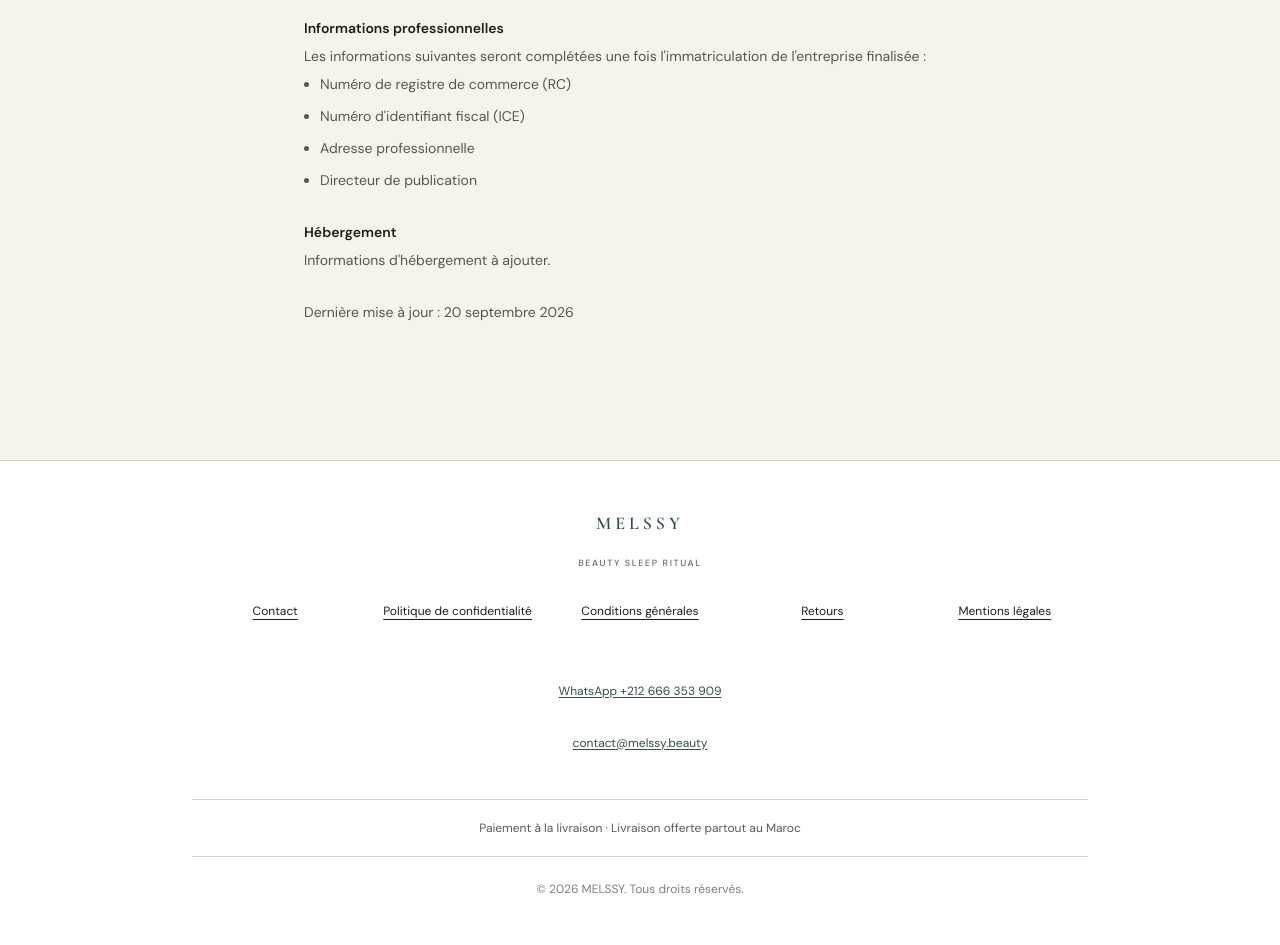
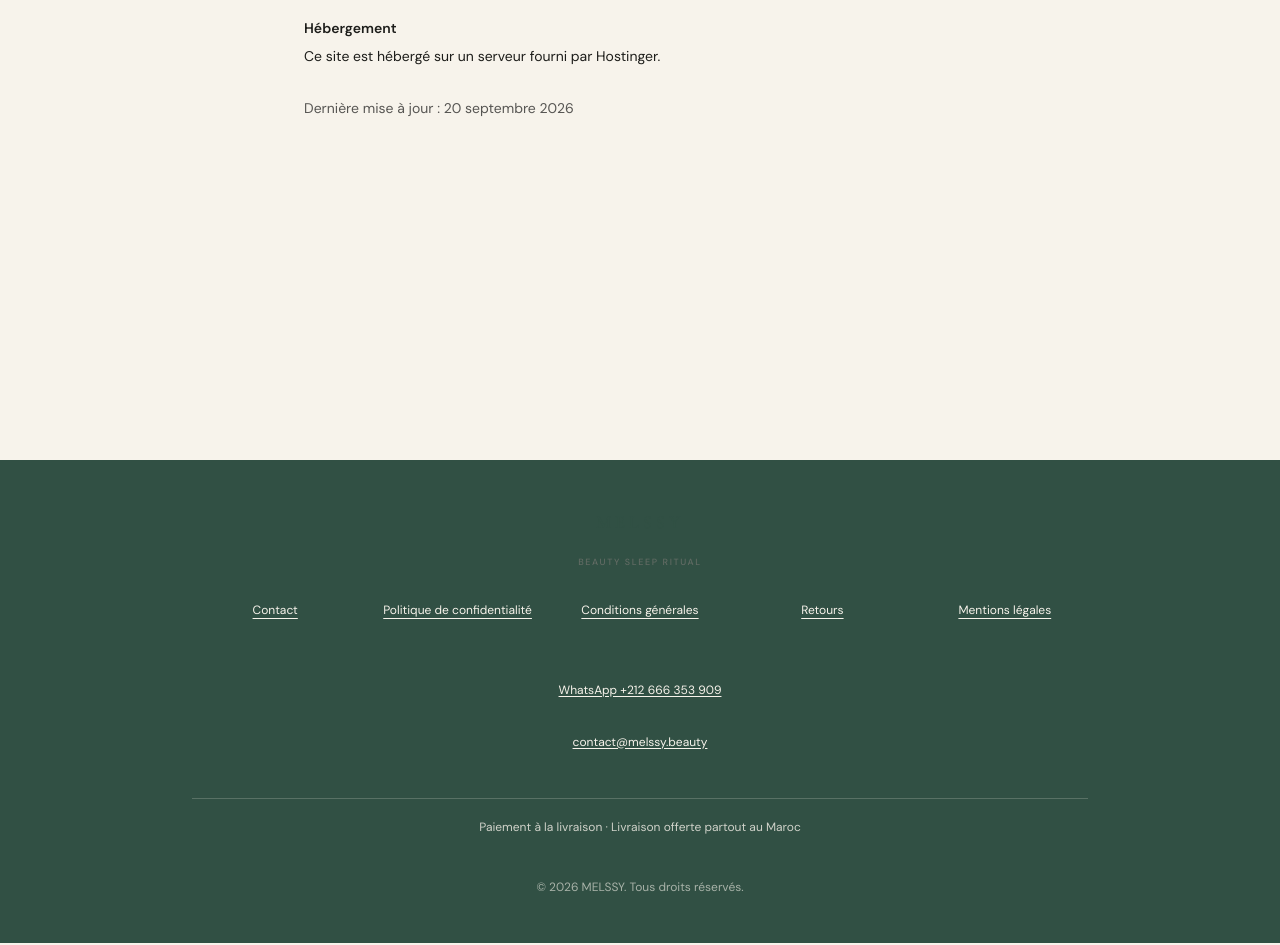
Before and after one commit to medfiddi-crypto/melssy, a Next.js app in the folder frontend/: page /mentions-legales in a window 1280 px wide. Shown: the part 340-1285 px from the top of the page. Built offline with nearby package versions, Linux system fonts and the light colour scheme.

Commit message:
Clean footer and legal pages

```diff
--- a/frontend/src/app/confidentialite/page.tsx
+++ b/frontend/src/app/confidentialite/page.tsx
@@ -50,7 +50,7 @@
         <section>
           <h2 className="font-semibold">Conservation des données</h2>
           <p>
-            Vos données sont conservées aussi longtemps que nécessaire pour traiter votre commande, organiser votre livraison et gérer les éventuels retours ou échanges (7 jours minimum). Elles peuvent être conservées plus longtemps si required par la loi marocaine.
+            Vos données sont conservées aussi longtemps que nécessaire pour traiter votre commande, organiser votre livraison et gérer les éventuels retours ou échanges. Elles peuvent être conservées plus longtemps si la loi marocaine l'exige.
           </p>
         </section>
 
--- a/frontend/src/app/mentions-legales/page.tsx
+++ b/frontend/src/app/mentions-legales/page.tsx
@@ -28,22 +28,9 @@
         </section>
 
         <section>
-          <h2 className="font-semibold">Informations professionnelles</h2>
-          <p className="text-black/65">
-            Les informations suivantes seront complétées une fois l'immatriculation de l'entreprise finalisée :
-          </p>
-          <ul className="ml-4 list-disc space-y-1 text-black/65">
-            <li>Numéro de registre de commerce (RC)</li>
-            <li>Numéro d'identifiant fiscal (ICE)</li>
-            <li>Adresse professionnelle</li>
-            <li>Directeur de publication</li>
-          </ul>
-        </section>
-
-        <section>
           <h2 className="font-semibold">Hébergement</h2>
-          <p className="text-black/65">
-            Informations d'hébergement à ajouter.
+          <p>
+            Ce site est hébergé sur un serveur fourni par Hostinger.
           </p>
         </section>
 
--- a/frontend/src/app/rituel/page.tsx
+++ b/frontend/src/app/rituel/page.tsx
@@ -624,17 +624,6 @@
           </Carousel>
         </div>
       </section>
-      <footer className="bg-[var(--foreground)] px-6 py-12 text-[#f7f3eb] md:px-16">
-        <div className="text-center">
-          <span className="wordmark block translate-x-[0.02em] text-[var(--green)] text-base font-medium" style={{ letterSpacing: ".08em" }}>{landing.masthead.brand}</span>
-          <p className="wordmark-descriptor text-[9px] uppercase tracking-[.16em]">{landing.footer.descriptor}</p>
-        </div>
-        <nav className="mt-7 grid gap-3 text-sm sm:grid-cols-3">
-          <Link href="/a-propos">Notre histoire</Link>
-          <Link href="/collections/essentiels-de-nuit">Collections</Link>
-          <Link href="/contact">Nous contacter</Link>
-        </nav>
-      </footer>
       {stickyCtaMounted && (
         <a
           href="#commander"
--- a/frontend/src/components/footer.tsx
+++ b/frontend/src/components/footer.tsx
@@ -2,33 +2,33 @@
 
 export function Footer() {
   return (
-    <footer className="border-t border-[var(--line)] bg-white px-5 py-12 sm:px-6">
+    <footer className="bg-[var(--green)] px-5 py-12 text-[#f7f3eb] sm:px-6">
       <div className="mx-auto max-w-4xl">
         {/* Brand & Descriptor */}
         <div className="mb-8 flex flex-col items-center text-center">
-          <Link href="/rituel" className="wordmark text-lg">
+          <Link href="/rituel" className="wordmark text-lg text-[#f7f3eb]">
             MELSSY
           </Link>
-          <span className="wordmark-descriptor mt-1 text-[9px] font-medium tracking-[0.18em]">
+          <span className="wordmark-descriptor mt-1 text-[9px] font-medium tracking-[0.18em] text-[#f7f3eb]">
             BEAUTY SLEEP RITUAL
           </span>
         </div>
 
         {/* Links Grid */}
         <div className="mb-8 grid grid-cols-2 gap-6 text-center text-xs sm:grid-cols-5 sm:gap-4">
-          <Link href="/contact" className="underline underline-offset-4 hover:text-[var(--rose)]">
+          <Link href="/contact" className="text-[#f7f3eb] underline underline-offset-4 hover:opacity-80">
             Contact
           </Link>
-          <Link href="/confidentialite" className="underline underline-offset-4 hover:text-[var(--rose)]">
+          <Link href="/confidentialite" className="text-[#f7f3eb] underline underline-offset-4 hover:opacity-80">
             Politique de confidentialité
           </Link>
-          <Link href="/conditions-generales" className="underline underline-offset-4 hover:text-[var(--rose)]">
+          <Link href="/conditions-generales" className="text-[#f7f3eb] underline underline-offset-4 hover:opacity-80">
             Conditions générales
           </Link>
-          <Link href="/livraison-retours" className="underline underline-offset-4 hover:text-[var(--rose)]">
+          <Link href="/livraison-retours" className="text-[#f7f3eb] underline underline-offset-4 hover:opacity-80">
             Retours
           </Link>
-          <Link href="/mentions-legales" className="underline underline-offset-4 hover:text-[var(--rose)]">
+          <Link href="/mentions-legales" className="text-[#f7f3eb] underline underline-offset-4 hover:opacity-80">
             Mentions légales
           </Link>
         </div>
@@ -39,22 +39,22 @@
             href="https://wa.me/212666353909?text=Bonjour%2C%20j%27ai%20une%20question."
             target="_blank"
             rel="noreferrer"
-            className="text-[var(--green)] underline underline-offset-2"
+            className="text-[#f7f3eb] underline underline-offset-2 hover:opacity-80"
           >
             WhatsApp +212 666 353 909
           </a>
-          <a href="mailto:contact@melssy.beauty" className="text-[var(--green)] underline underline-offset-2">
+          <a href="mailto:contact@melssy.beauty" className="text-[#f7f3eb] underline underline-offset-2 hover:opacity-80">
             contact@melssy.beauty
           </a>
         </div>
 
         {/* Reassurance */}
-        <div className="mb-6 border-t border-b border-[var(--line)] py-4 text-center text-xs leading-6 text-black/65">
+        <div className="mb-6 border-t border-[#f7f3eb]/20 py-4 text-center text-xs leading-6 text-[#f7f3eb]/80">
           Paiement à la livraison · Livraison offerte partout au Maroc
         </div>
 
         {/* Copyright */}
-        <div className="text-center text-xs text-black/50">
+        <div className="text-center text-xs text-[#f7f3eb]/60">
           © 2026 MELSSY. Tous droits réservés.
         </div>
       </div>
```
